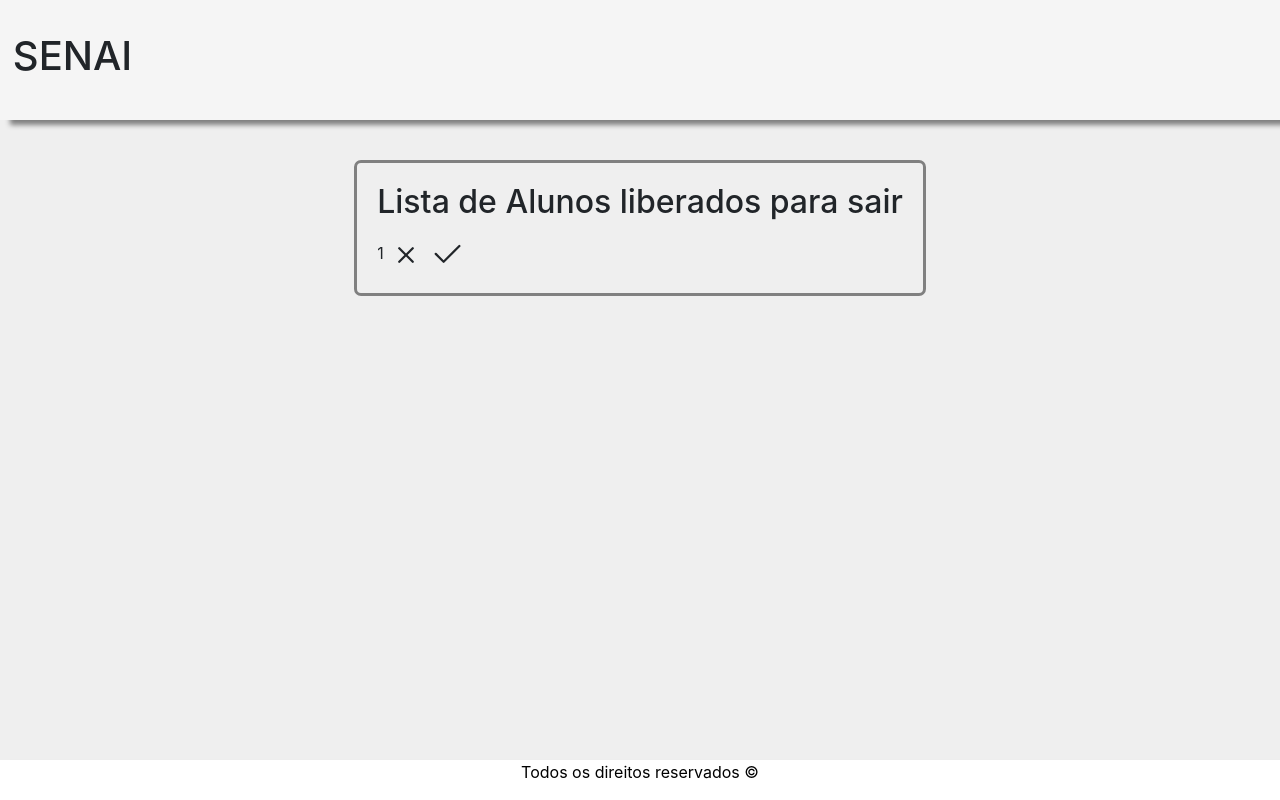
After one commit to SergioPelais/SENAI-, a Flask app: template SENAI +/templates/tela_guarda.html in a window 1280 px wide. The commit adds this page. Run offline with Flask 3, Linux system fonts and the light colour scheme; the template is opened without the code that fills it: most values are stand-ins (such as "Sample title", 1, 10 or a date in 2020).

Commit message:
COMMIT - Alterando o css, criando condicionais em py, adicionando tela do guarda.

```diff
--- a/SENAI +/app.py
+++ b/SENAI +/app.py
@@ -12,7 +12,8 @@ EMAIL_REMETENTE = os.getenv("EMAIL_REMETENTE")
 EMAIL_SENHA = os.getenv("EMAIL_SENHA")
 
 app = Flask(__name__)
-alo = 0
+numero = 0
+msg2 = ''
 
 app.config['SECRET_KEY'] = 'Senai@791'
 
@@ -26,6 +27,7 @@ def formulario ():
 
 @app.route("/enviar", methods=["GET", "POST"])
 def envio():
+    global numero, msg2
     resultado = None
 
     if request.method == "POST":
@@ -57,9 +59,24 @@ def envio():
 
     return redirect(url_for('login', resultado = resultado))
 
+@app.route('/conferir', methods=["GET", "POST"])
+def conferir ():
+    global numero, msg2
+    cod = request.form['codigo']
+
+    print(cod,' == ', numero)
+    if str(cod) == str(numero):
+        msg2 = "Código válido"
+        return render_template('tela2.html')
+    else:
+        msg2 = "Código inválido"
+        return redirect(url_for('login'))
+
+
 @app.route('/tela1')
 def login ():
-    return render_template('tela1.html')
+    global msg2
+    return render_template('tela1.html',msg = msg2)
 
 @app.route('/acessar')
 def acessar ():
--- a/SENAI +/static/css/style.css
+++ b/SENAI +/static/css/style.css
@@ -10,25 +10,28 @@ body{
     display: flex;
     flex-direction: column;
     height: 100vh;
+    background-color: rgb(239, 239, 239);
 }
 
 .header{
-    background-color: #0059ff;
+    background-color: rgb(245, 245, 245);
     width: 100%;
     height: 15%;
     align-content: center;
+    box-shadow: 10px 5px 5px gray;
 }
 
 
 .h1-header{
     margin-left: 1%;
-    background-color:  #00ff55;
+    background-color:   rgb(245, 245, 245);
+
 
 }
 
 .container{
     margin-top: 10px;
-    background-color: rgb(255, 255, 255);
+
     width: 100%;
     margin-bottom: 10px;
     flex: 3;
@@ -37,8 +40,9 @@ body{
 
 .footer{
     justify-items: center;
-    background-color: #594645;
-    color: #D9C5B4;
+    background-color: rgba(255, 255, 255);
+    color: #000000;
     width: 100%;
     margin-right: 100%;
+    box-shadow: 10px 5px 5px gray;
 }
--- /dev/null
+++ b/SENAI +/static/css/tela_guarda.css
@@ -0,0 +1,12 @@
+.container{
+
+    justify-items: center;
+}
+
+.lista-container{
+    border: solid;
+    border-color: gray;
+    border-radius: 7px;
+    padding: 20px;
+    margin-top: 30px;
+}
--- a/SENAI +/templates/index.html
+++ b/SENAI +/templates/index.html
@@ -20,7 +20,6 @@
         </h1>
     </div>
 
-
     <div class="page">
         <form method="POST" class="formLogin">
             <h1>Login</h1>
@@ -32,11 +31,9 @@
             <a href="/">Esqueci minha senha</a>
             <a href="/formulario">
                 <input value="Acessar" class="btn" />
-
+            </a>
         </form>
     </div>
-
-
 
     <div class="footer">
         <p>Todos os direitos reservados &COPY; </p>
--- /dev/null
+++ b/SENAI +/templates/tela_guarda.html
@@ -0,0 +1,54 @@
+<!DOCTYPE html>
+<html lang="en">
+
+<head>
+    <meta charset="UTF-8">
+    <meta name="viewport" content="width=device-width, initial-scale=1.0">
+    <link href="https://cdn.jsdelivr.net/npm/bootstrap@5.3.6/dist/css/bootstrap.min.css" rel="stylesheet"
+        integrity="sha384-4Q6Gf2aSP4eDXB8Miphtr37CMZZQ5oXLH2yaXMJ2w8e2ZtHTl7GptT4jmndRuHDT" crossorigin="anonymous">
+    <link rel="stylesheet" type="text/css" href="/static/css/style.css">
+    <link rel="stylesheet" href="/static/css/tela_guarda.css">
+    <title>Document</title>
+</head>
+
+<body>
+    <div class="header">
+        <h1 class="h1-header">SENAI</h1>
+    </div>
+
+    <form class="container">
+        <div class="lista-container">
+            <h2>Lista de Alunos liberados para sair</h2>
+            <ul id="lista-alunos"></ul>
+            {% for liberado in liberados %}
+            <tr>
+                <td>{{ liberado[0] }}</td>
+                <svg xmlns="http://www.w3.org/2000/svg" width="36" height="36" fill="currentColor" class="bi bi-x"
+                    viewBox="0 0 16 16">
+                    <path
+                        d="M4.646 4.646a.5.5 0 0 1 .708 0L8 7.293l2.646-2.647a.5.5 0 0 1 .708.708L8.707 8l2.647 2.646a.5.5 0 0 1-.708.708L8 8.707l-2.646 2.647a.5.5 0 0 1-.708-.708L7.293 8 4.646 5.354a.5.5 0 0 1 0-.708" />
+                </svg>
+                <svg xmlns="http://www.w3.org/2000/svg" width="36" height="36" fill="currentColor" class="bi bi-check2"
+                    viewBox="0 0 16 16">
+                    <path
+                        d="M13.854 3.646a.5.5 0 0 1 0 .708l-7 7a.5.5 0 0 1-.708 0l-3.5-3.5a.5.5 0 1 1 .708-.708L6.5 10.293l6.646-6.647a.5.5 0 0 1 .708 0" />
+                </svg>
+                <br>
+            </tr>
+            {% endfor %}
+        </div>
+    </form>
+
+
+    <div class="footer">
+        <p>Todos os direitos reservados &COPY; </p>
+    </div>
+
+    <script src="../static/script/script.js"></script>
+    <script src="https://cdn.jsdelivr.net/npm/bootstrap@5.3.6/dist/js/bootstrap.bundle.min.js"
+        integrity="sha384-j1CDi7MgGQ12Z7Qab0qlWQ/Qqz24Gc6BM0thvEMVjHnfYGF0rmFCozFSxQBxwHKO"
+        crossorigin="anonymous"></script>
+
+</body>
+
+</html>
```
Also changed, not shown: SENAI +/static/css/formulario.css (+9 -4 lines), SENAI +/static/css/index.css (+6 -5 lines), SENAI +/templates/formulario.html (+7 -8 lines), SENAI +/templates/tela1.html (+9 -4 lines), SENAI +/templates/tela2.html (+24 -0 lines).
